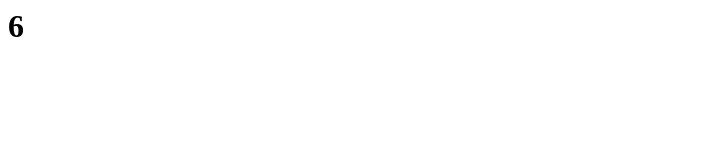
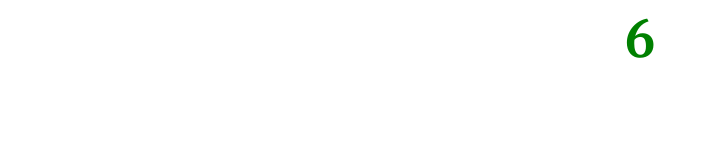
Before and after one commit to Veera-began/Timer-Display, a plain HTML site: page index.html in a window 1280 px wide. Shown: the whole page, without its empty margins (0-708 px from the left). Drawn offline with Linux system fonts and the light colour scheme.

Commit message:
Update index.html

```diff
--- a/index.html
+++ b/index.html
@@ -1,7 +1,7 @@
 <html>
   <head>
     <script src="script.js"></script>
-    <link rel"stylesheet" href="styles.css">
+    <link rel="stylesheet" href="styles.css">
   </head>
   <body>
 <h1 id="timer"></h1>
```
